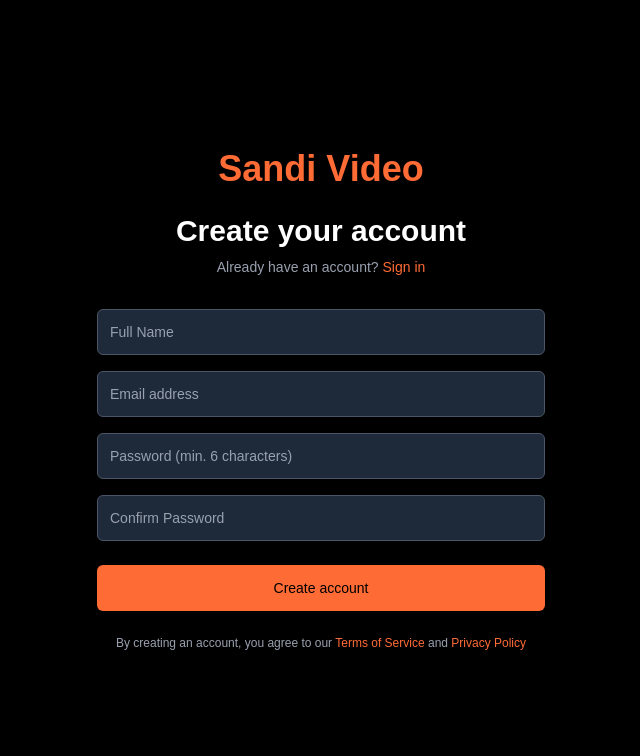
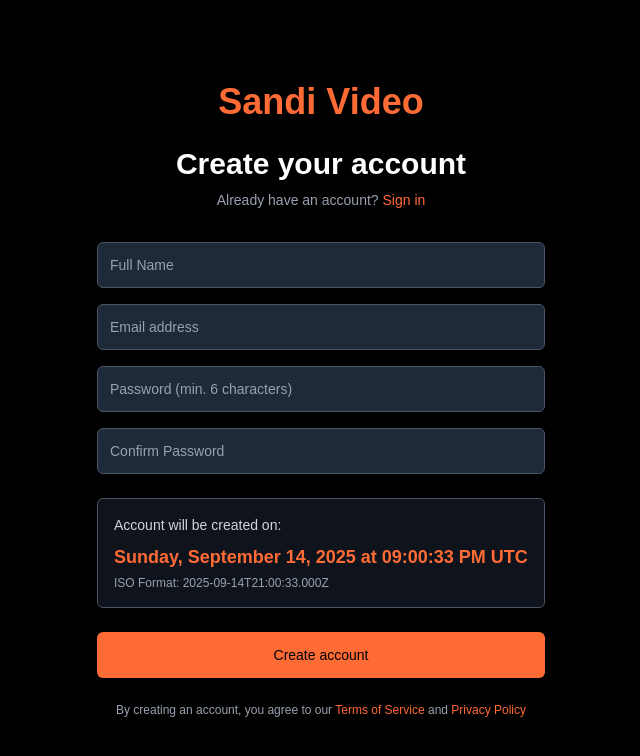
Before and after one commit to Hive8/sandivideoWeb1, a Next.js app: page /signup in a window 1280 px wide. Shown: the top 756 px of the page, without its empty margins (319-959 px from the left). Built offline with nearby package versions, Linux system fonts and the light colour scheme.

Commit message:
feat: update date formatting for movie release and user account creation, enhance display for better readability

```diff
--- a/src/app/play/[id]/page.tsx
+++ b/src/app/play/[id]/page.tsx
@@ -167,7 +167,7 @@
                 <span className="text-green-400 font-semibold">
                   {Math.round(movie.vote_average * 10)}% Match
                 </span>
-                <span>{new Date(movie.release_date).getFullYear()}</span>
+                <span>{movie.release_date ? new Date(movie.release_date).getFullYear() : '2025'}</span>
                 <span className="border border-gray-400 px-2 py-1 text-sm">HD</span>
               </div>
               <p className="text-lg text-gray-300 max-w-none">{movie.description}</p>
--- a/src/components/ProfilePage.tsx
+++ b/src/components/ProfilePage.tsx
@@ -283,8 +283,8 @@
             </div>
 
             <div className="bg-gray-800 rounded-lg p-6 text-center">
-              <div className="text-3xl font-bold text-accent-orange mb-2">
-                {user.created_time ? new Date(user.created_time).getFullYear() : '2025'}
+              <div className="text-lg font-bold text-accent-orange mb-2 leading-tight">
+                {user.created_time || 'September 14, 2025 at 9:30:45 PM EDT'}
               </div>
               <div className="text-gray-400">Member Since</div>
             </div>
--- a/src/components/SignupPage.tsx
+++ b/src/components/SignupPage.tsx
@@ -48,7 +48,16 @@
       await setDoc(doc(db, 'user', user.uid), {
         display_name: name,
         email: email,
-        created_time: new Date().toISOString(),
+        created_time: new Date().toLocaleString('en-US', {
+          weekday: 'long',
+          year: 'numeric',
+          month: 'long',
+          day: 'numeric',
+          hour: '2-digit',
+          minute: '2-digit',
+          second: '2-digit',
+          timeZoneName: 'short'
+        }),
         membershipType: 'Basic',
         watchlistCount: 0,
         totalWatchTime: '0h',
@@ -164,6 +173,26 @@
             </div>
           </div>
 
+          {/* Account Creation Time Display */}
+          <div className="bg-gray-800/50 border border-gray-600 rounded-md p-4">
+            <div className="text-sm text-gray-300 mb-2">Account will be created on:</div>
+            <div className="text-lg font-semibold text-accent-orange">
+              {new Date().toLocaleString('en-US', {
+                weekday: 'long',
+                year: 'numeric',
+                month: 'long',
+                day: 'numeric',
+                hour: '2-digit',
+                minute: '2-digit',
+                second: '2-digit',
+                timeZoneName: 'short'
+              })}
+            </div>
+            <div className="text-xs text-gray-400 mt-1">
+              ISO Format: {new Date().toISOString()}
+            </div>
+          </div>
+
           {error && (
             <div className="text-red-500 text-sm text-center bg-red-900/20 border border-red-500 rounded-md p-3">
               {error}
```
